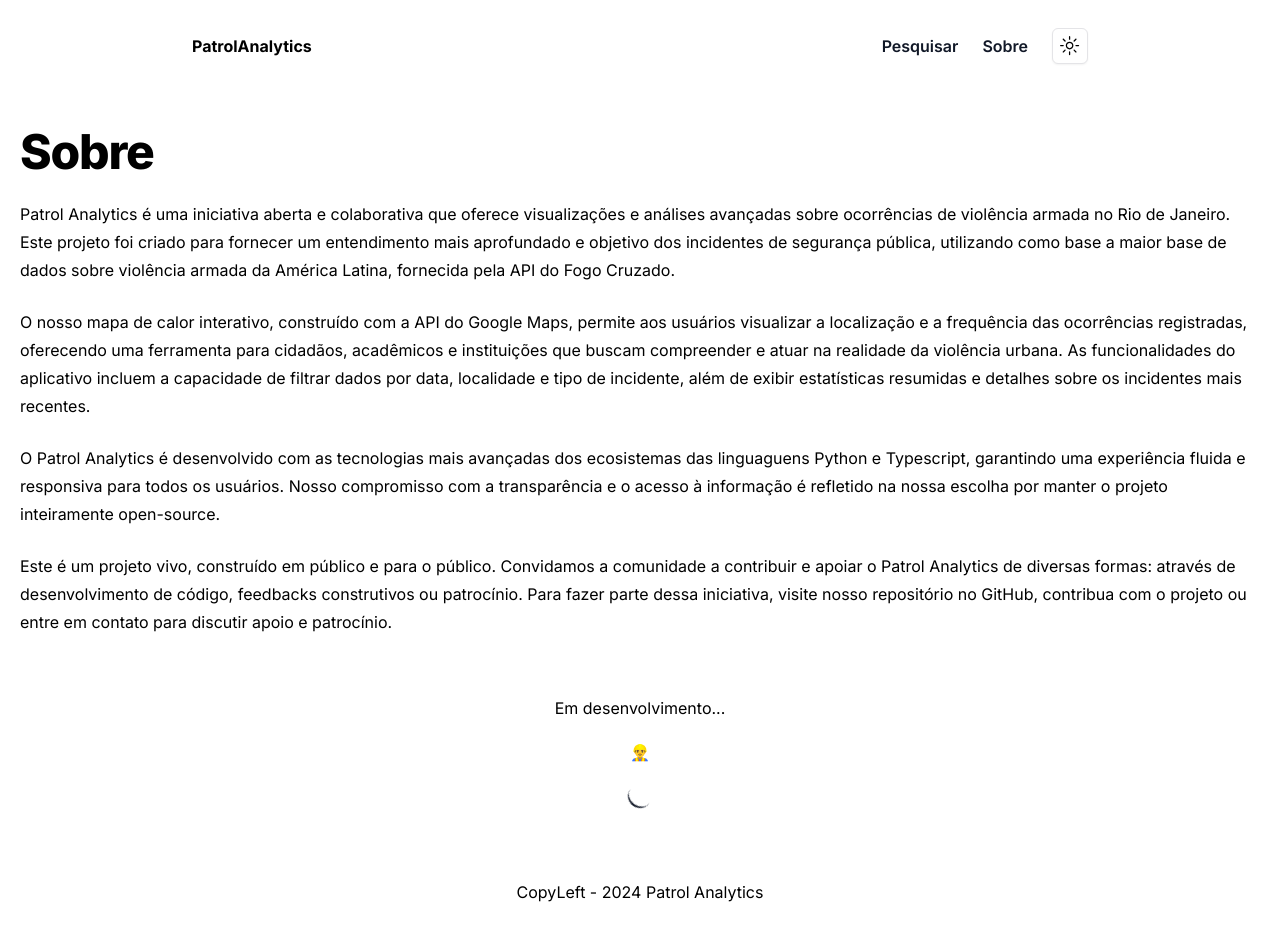
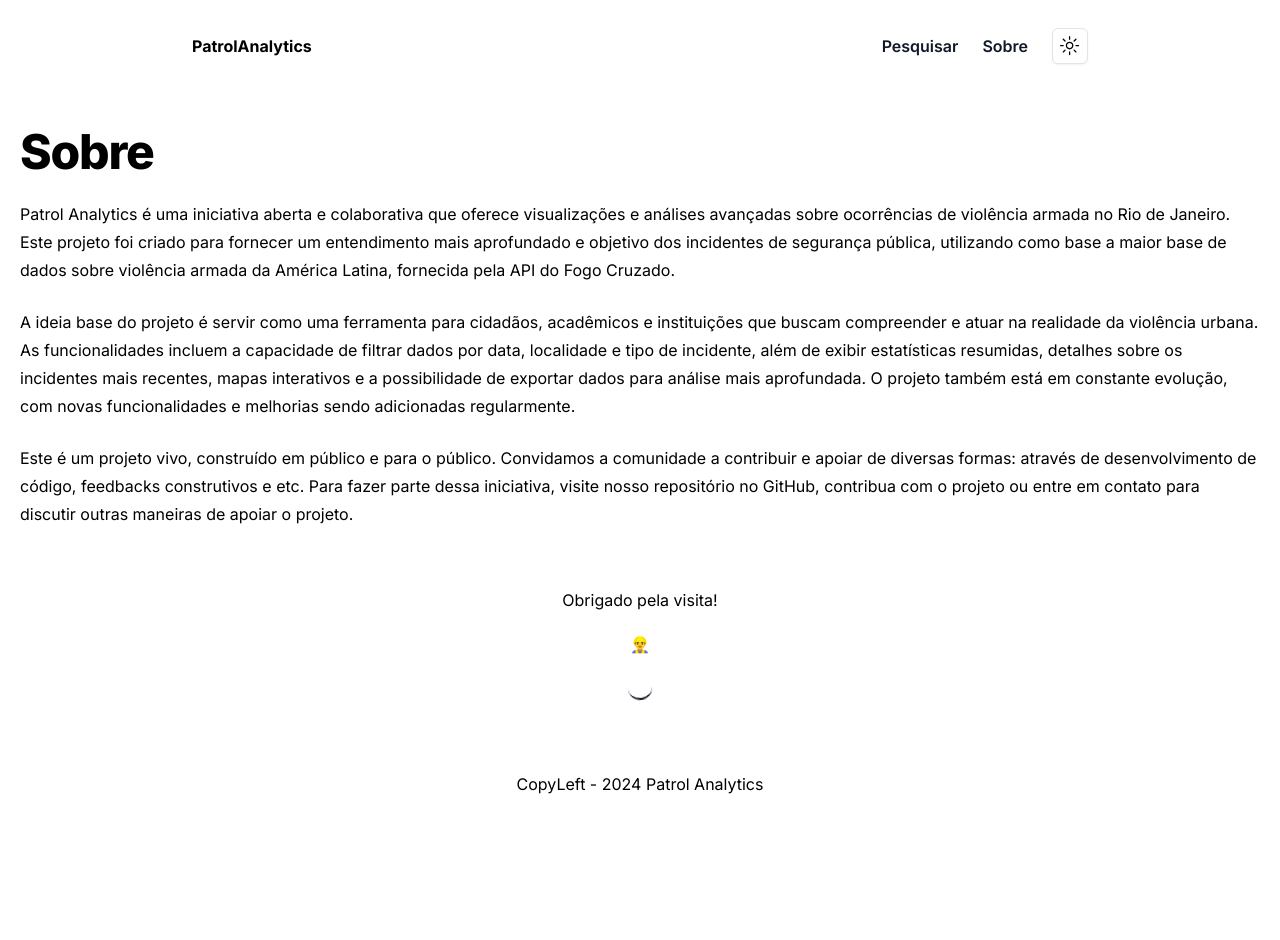
Before and after one commit to RosaErick/conflictzone-app, a Next.js app: page /sobre in a window 1280 px wide. Shown: the top 940 px of the page. Built offline with nearby package versions, Linux system fonts and the light colour scheme.

Commit message:
atualizando about

```diff
--- a/app/sobre/page.tsx
+++ b/app/sobre/page.tsx
@@ -15,36 +15,28 @@
         </p>
 
         <p className="leading-7 [&:not(:first-child)]:mt-6">
-          O nosso mapa de calor interativo, construído com a API do Google Maps,
-          permite aos usuários visualizar a localização e a frequência das
-          ocorrências registradas, oferecendo uma ferramenta para cidadãos,
+          A ideia base do projeto é servir como uma ferramenta para cidadãos,
           acadêmicos e instituições que buscam compreender e atuar na realidade
-          da violência urbana. As funcionalidades do aplicativo incluem a
-          capacidade de filtrar dados por data, localidade e tipo de incidente,
-          além de exibir estatísticas resumidas e detalhes sobre os incidentes
-          mais recentes.
-        </p>
-
-        <p className="leading-7 [&:not(:first-child)]:mt-6">
-          O Patrol Analytics é desenvolvido com as tecnologias mais avançadas
-          dos ecosistemas das linguaguens Python e Typescript, garantindo uma
-          experiência fluida e responsiva para todos os usuários. Nosso
-          compromisso com a transparência e o acesso à informação é refletido na
-          nossa escolha por manter o projeto inteiramente open-source.
+          da violência urbana. As funcionalidades incluem a capacidade de
+          filtrar dados por data, localidade e tipo de incidente, além de exibir
+          estatísticas resumidas, detalhes sobre os incidentes mais recentes,
+          mapas interativos e a possibilidade de exportar dados para análise
+          mais aprofundada. O projeto também está em constante evolução, com
+          novas funcionalidades e melhorias sendo adicionadas regularmente.
         </p>
 
         <p className="leading-7 [&:not(:first-child)]:mt-6">
           Este é um projeto vivo, construído em público e para o público.
-          Convidamos a comunidade a contribuir e apoiar o Patrol Analytics de
+          Convidamos a comunidade a contribuir e apoiar de
           diversas formas: através de desenvolvimento de código, feedbacks
-          construtivos ou patrocínio. Para fazer parte dessa iniciativa, visite
+          construtivos e etc. Para fazer parte dessa iniciativa, visite
           nosso repositório no GitHub, contribua com o projeto ou entre em
-          contato para discutir apoio e patrocínio.
+          contato para discutir outras maneiras de apoiar o projeto.
         </p>
       </div>
 
       <div className="flex flex-col items-center justify-center p-5 mt-10 gap-5">
-        <p>Em desenvolvimento... </p>
+        <p>Obrigado pela visita!</p>
         <span>👷‍♂️</span>
         <div className="animate-spin h-6 w-6 rounded-full border-t-2 border-gray-900" />
       </div>
--- a/components/charts/DemographicDistributionChart.tsx
+++ b/components/charts/DemographicDistributionChart.tsx
@@ -58,7 +58,9 @@
 
   return (
     <div style={{ height: 400 }}>
-      <h2>{title}</h2>
+      <h2 className="scroll-m-20 text-1xl font-bold tracking-tight lg:text-1xl mt-10 text-center">
+        {title}
+      </h2>
       <ResponsivePie
         data={chartData}
         // Rest of the configuration remains the same
--- a/components/heatmap/HeatmapContainer.tsx
+++ b/components/heatmap/HeatmapContainer.tsx
@@ -74,10 +74,7 @@
           </div>
           <Collapsible className="w-full mt-10 mb-10">
             <CollapsibleTrigger>
-              <h1
-                className="    mb-5
-              flex justify-start items-center gap-5 scroll-m-20 text-3xl font-extrabold tracking-tight lg:text-3xl"
-              >
+              <h1 className="mb-5 flex justify-start items-center gap-5 scroll-m-20 text-3xl font-extrabold tracking-tight lg:text-3xl">
                 Ocorrências
                 <svg
                   width="15"
```
